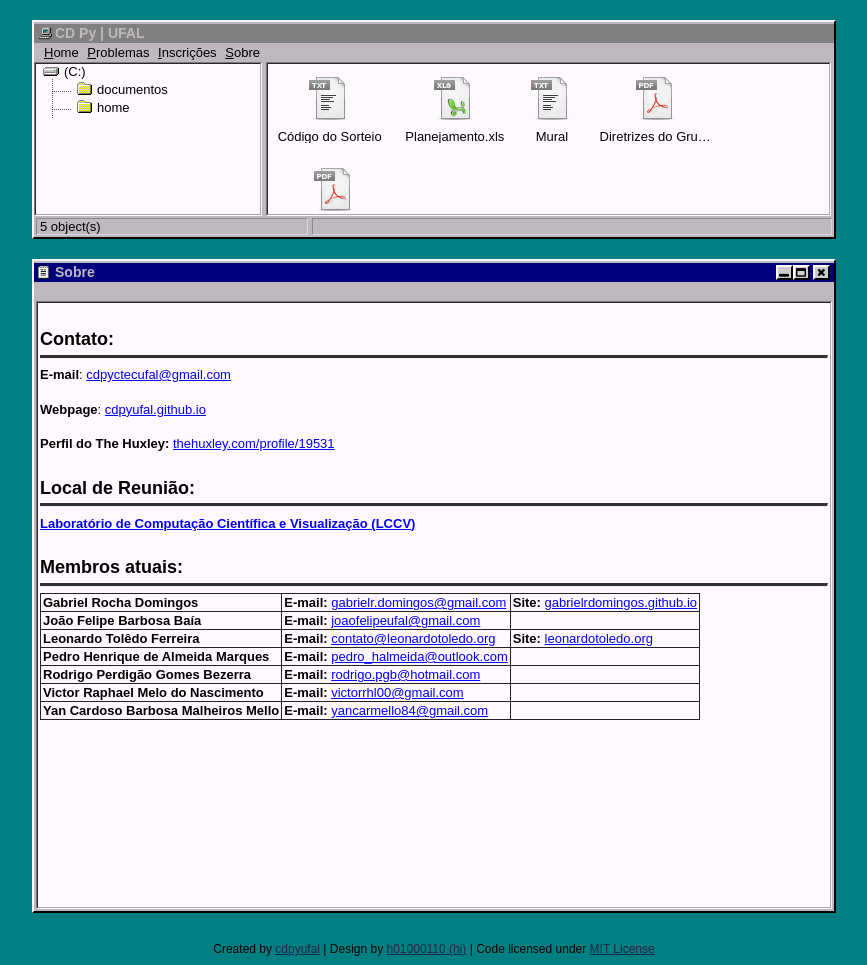
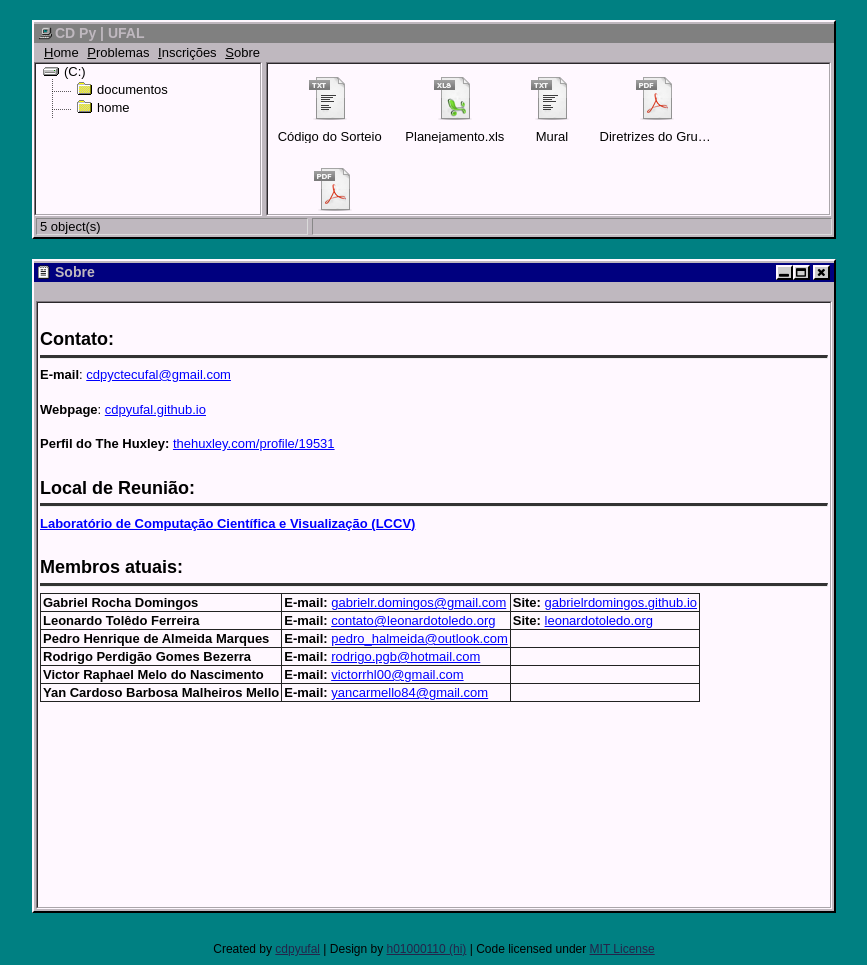
Before and after one commit to cdpyufal/cdpyufal.github.io, a Jekyll site: the page built from about/index.md, in a window 1280 px wide. Shown: the whole page, without its empty margins (206-1073 px from the left). Built offline with Jekyll 4.4.1, drawn with Linux system fonts in a browser that asks for light colours.

Commit message:
Removed John's name

```diff
--- a/about/index.md
+++ b/about/index.md
@@ -22,7 +22,6 @@ filetype: txt
 ---
 
 | **Gabriel Rocha Domingos** | **E-mail:** [gabrielr.domingos@gmail.com](mailto:gabrielr.domingos@gmail.com "Gabriel's E-mail") | **Site:** [gabrielrdomingos.github.io](https://gabrielrdomingos.github.io/ "I'm Gabriel.") |
-| **João Felipe Barbosa Baía** | **E-mail:** [joaofelipeufal@gmail.com](mailto:joaofelipeufal@gmail.com "João's E-mail") | |
 | **Leonardo Tolêdo Ferreira** | **E-mail:** [contato@leonardotoledo.org](mailto:contato@leonardotoledo.org "Leonardo's E-mail") | **Site:** [leonardotoledo.org](http://leonardotoledo.org/ "I'm Leonardo.") |
 | **Pedro Henrique de Almeida Marques** | **E-mail:** [pedro_halmeida@outlook.com](mailto:pedro_halmeida@outlook.com "Pedro's E-mail") | |
 | **Rodrigo Perdigão Gomes Bezerra** | **E-mail:** [rodrigo.pgb@hotmail.com](mailto:rodrigo.pgb@hotmail.com "Rodrigo's E-mail") | |
```
